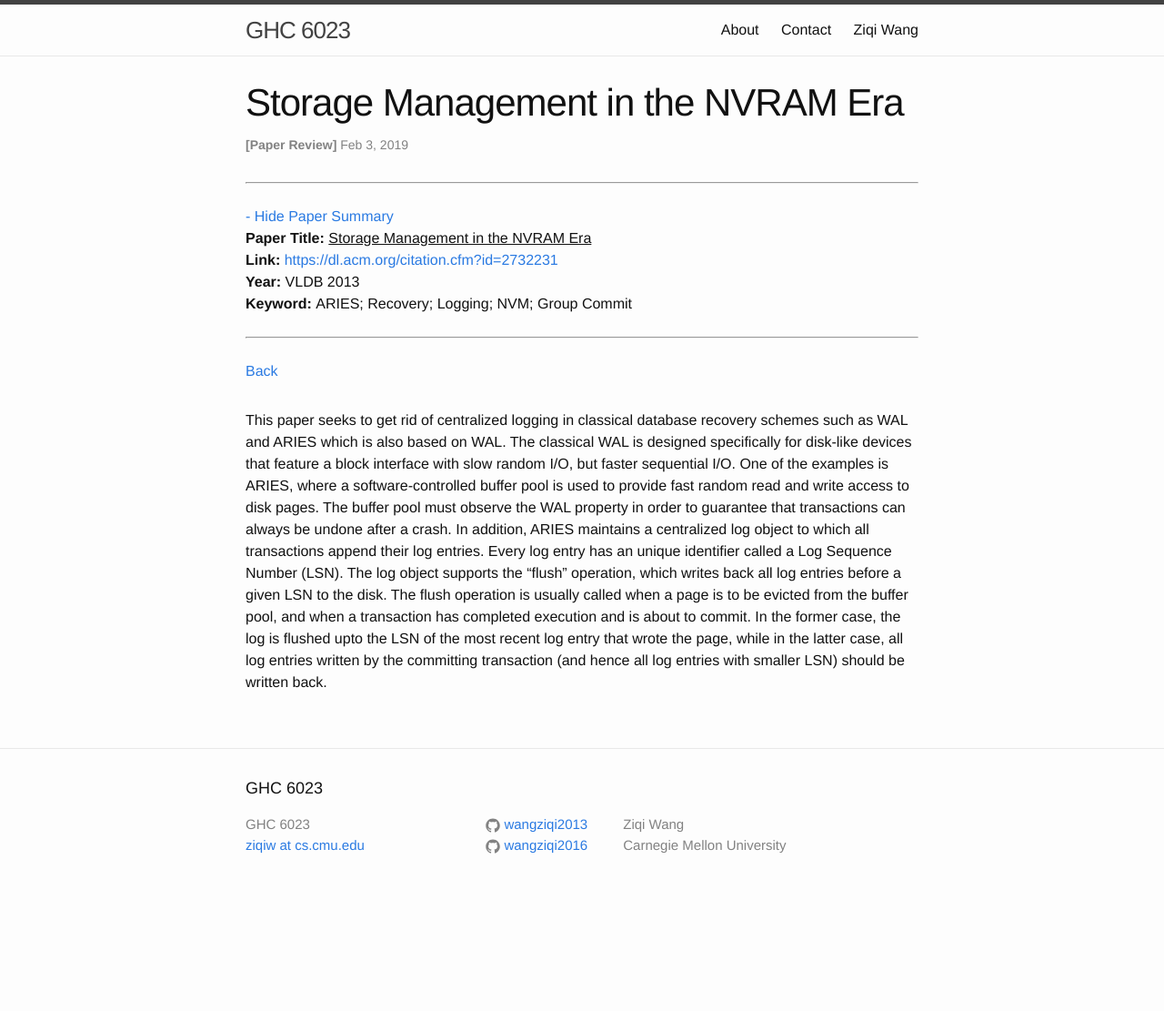
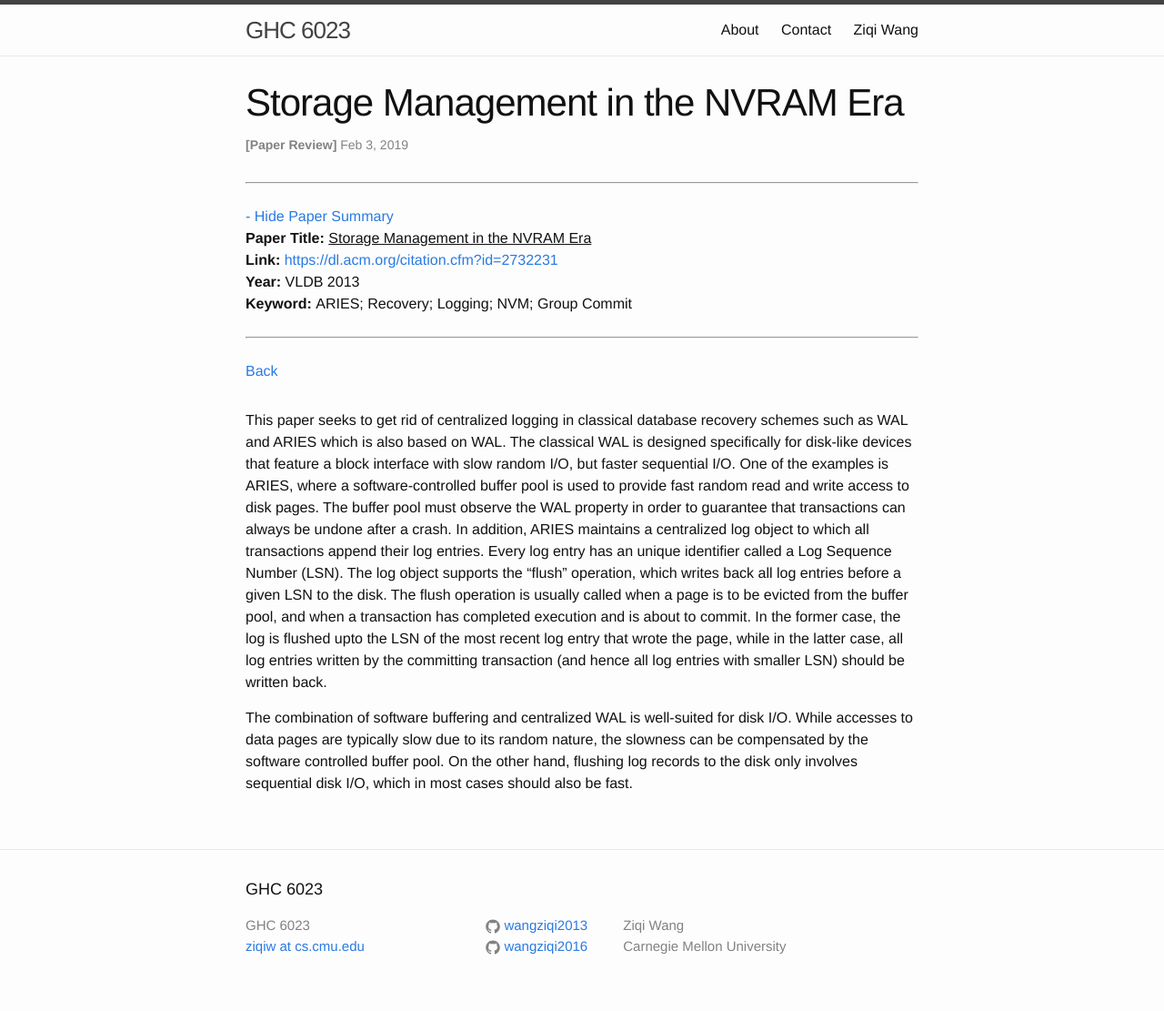
Before and after one commit to wangziqi2013/wangziqi2013.github.io, a Jekyll site: the page built from _posts/2019-02-03-Storage-Mgmt-In-The-NVM-Era.markdown, in a window 1280 px wide. Shown: the whole page at 91% size. Built offline with Jekyll 4.4.1, drawn with Linux system fonts in a browser that asks for light colours; before the commit the page ends 1000 px from its top, so only the background shows below that.

Commit message:
Adding second paragraph

```diff
--- a/_posts/2019-02-03-Storage-Mgmt-In-The-NVM-Era.markdown
+++ b/_posts/2019-02-03-Storage-Mgmt-In-The-NVM-Era.markdown
@@ -24,3 +24,7 @@ flush operation is usually called when a page is to be evicted from the buffer p
 execution and is about to commit. In the former case, the log is flushed upto the LSN of the most recent log entry
 that wrote the page, while in the latter case, all log entries written by the committing transaction (and hence all log
 entries with smaller LSN) should be written back.
+
+The combination of software buffering and centralized WAL is well-suited for disk I/O. While accesses to data pages are
+typically slow due to its random nature, the slowness can be compensated by the software controlled buffer pool. On the
+other hand, flushing log records to the disk only involves sequential disk I/O, which in most cases should also be fast.
```
